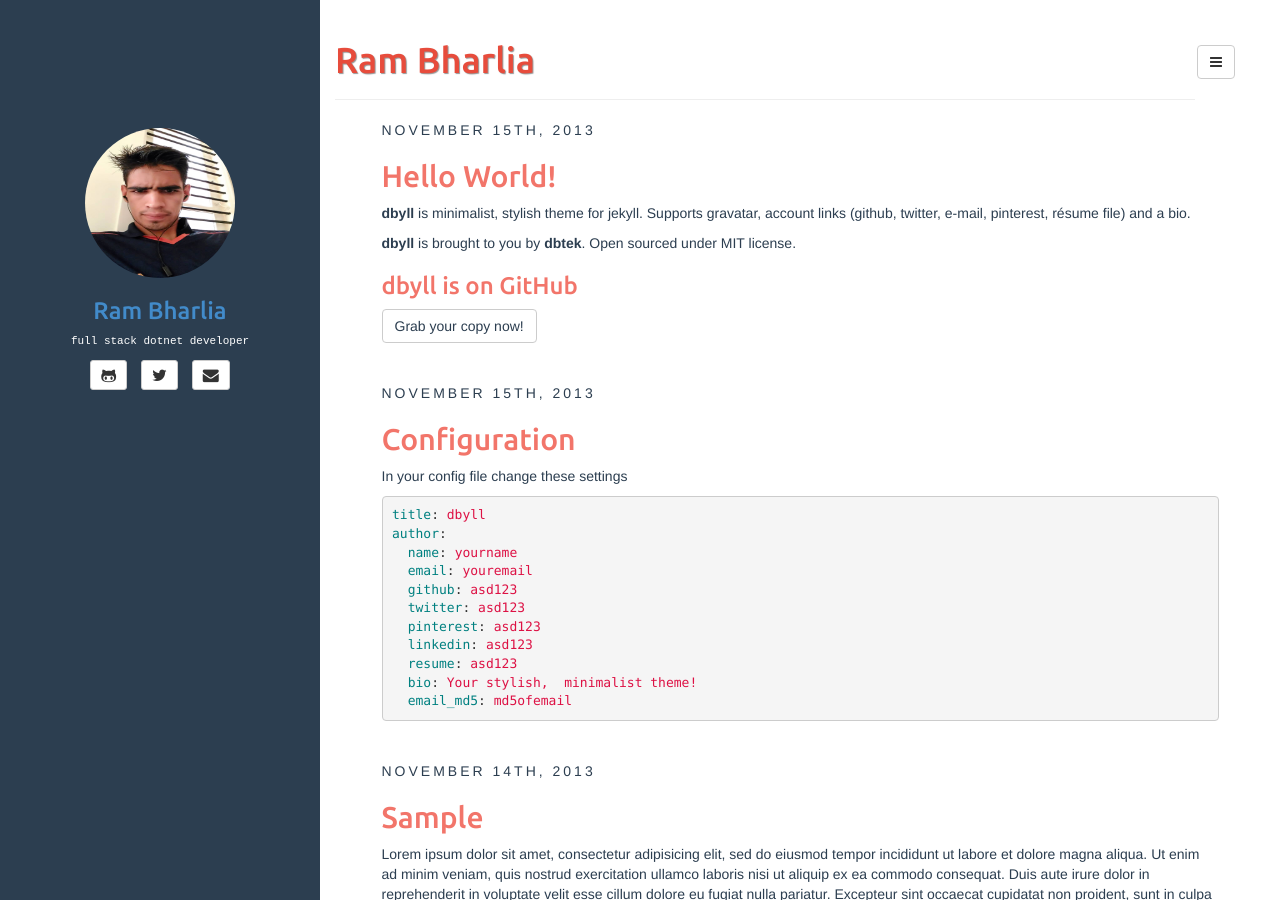
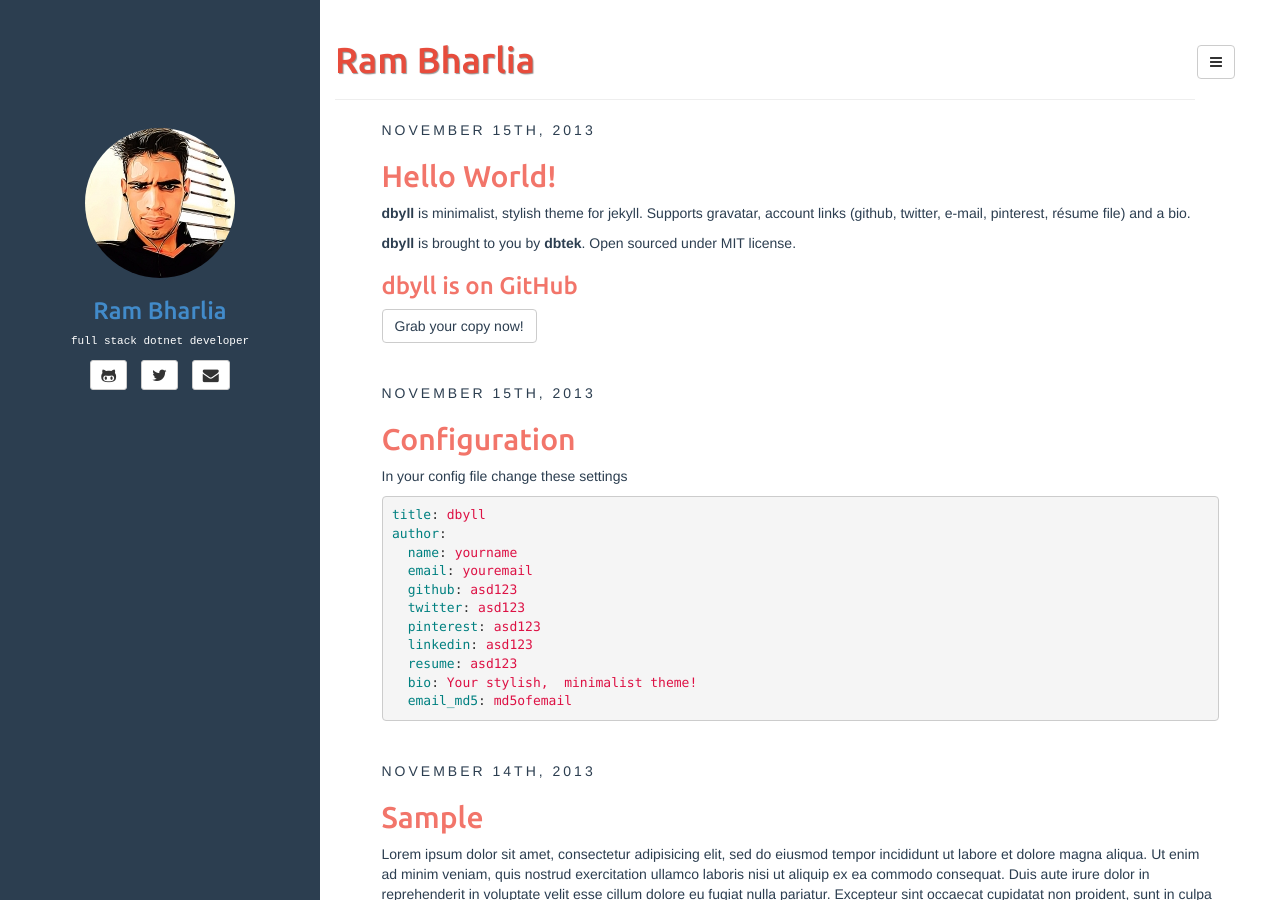
Before and after one commit to rambharlia007/rambharlia007.github.io, a Jekyll site: the page built from index.html, in a window 1280 px wide and 900 px high. Built offline with Jekyll 4.4.1, drawn with Linux system fonts in a browser that asks for light colours; the list of posts is cut into pages by our own code.

Commit message:
changes image

```diff
--- a/_includes/sidebar.html
+++ b/_includes/sidebar.html
@@ -1,7 +1,7 @@
 <!-- sidebar.html -->
 <header class="sidebar-header" role="banner">
 	<a href="{{ site.BASE_PATH }}/">
-		<img src="/images/avatar.jpg" class="img-circle" height="150" width="150"/>
+		<img src="/images/avatar.jpg" class="img-circle"/>
 	</a>
 	<h3>
         <a href="{{ site.BASE_PATH }}/">{{ site.title }}</a>
```
Also changed, not shown: images/avatar.jpg, 9 other files.
